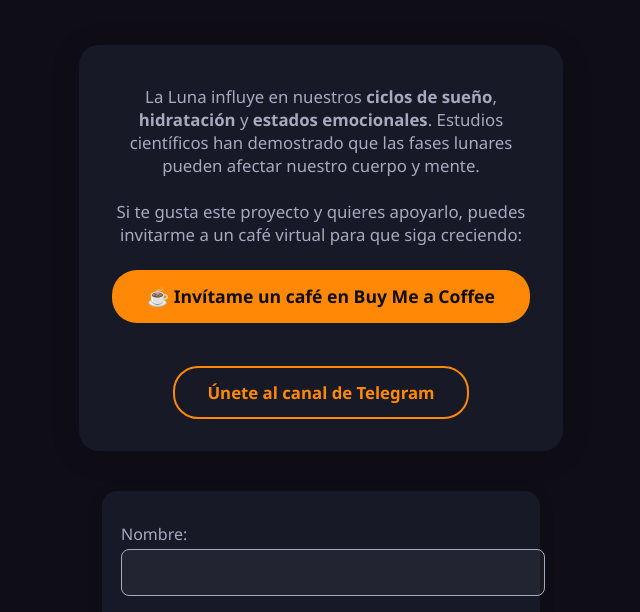
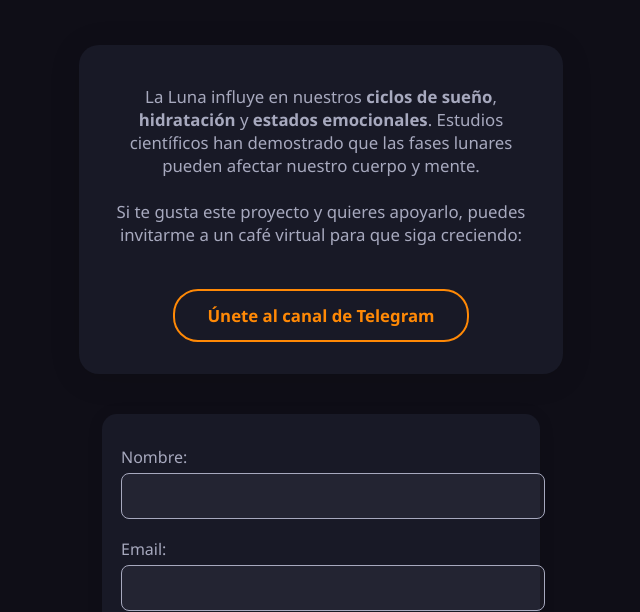
Before and after one commit to divae/lun_ia, a plain HTML site: page index.html in a window 1280 px wide. Shown: the part 141-753 px from the top of the page, without its empty margins (319-959 px from the left). Drawn offline with Linux system fonts and the light colour scheme.

Commit message:
Update index.html

```diff
--- a/index.html
+++ b/index.html
@@ -167,7 +167,6 @@
         La Luna influye en nuestros <b>ciclos de sueño</b>, <b>hidratación</b> y <b>estados emocionales</b>. Estudios científicos han demostrado que las fases lunares pueden afectar nuestro cuerpo y mente. <br><br>
         Si te gusta este proyecto y quieres apoyarlo, puedes invitarme a un café virtual para que siga creciendo:
       </div>
-      <a class="kofi-btn" href="https://buymeacoffee.com/estela" target="_blank">☕ Invítame un café en Buy Me a Coffee</a>
       <a class="telegram-btn" href="https://t.me/lun_ia_oficial" target="_blank">Únete al canal de Telegram</a>
     </div>
     <form class="contact-form" action="https://formspree.io/f/movwoydz" method="POST">
```
